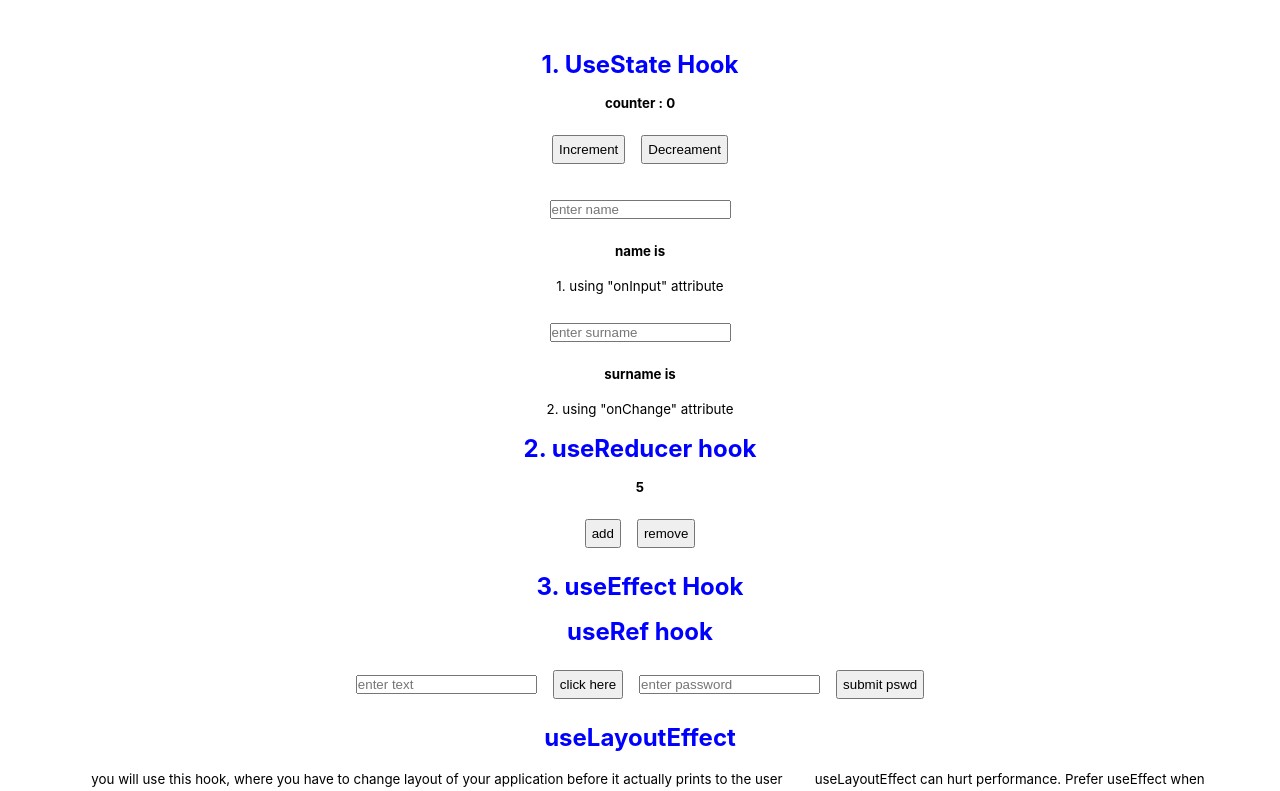
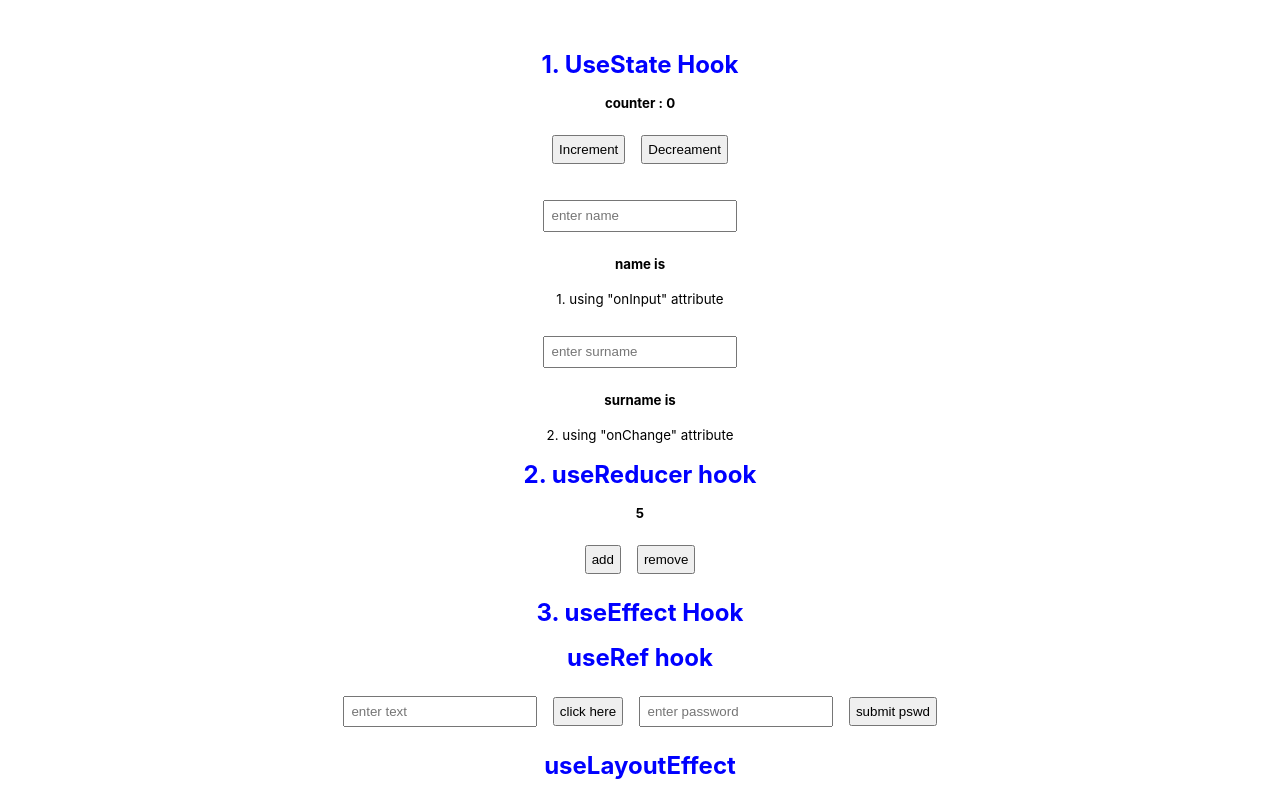
Before and after one commit to vaibhav18matere/react-hooks, a React (Create React App) app: page / in a window 1280 px wide. Shown: the top 791 px of the page. Built offline with nearby package versions, Linux system fonts and the light colour scheme; no server answers.

Commit message:
style : btn and input

```diff
--- a/src/App.css
+++ b/src/App.css
@@ -1,7 +1,6 @@
 *{
   box-sizing: border-box;
   margin:1rem;
-  padding:0
 }
 .App {
   text-align: center;
@@ -13,7 +12,10 @@
 button{
   margin:0.5rem;
   padding:5px;
+  border-radius: 1px solid gray;
+  cursor: pointer;
 }
 input{
   margin:0.5rem;
+  padding: 0.4rem;
 }
```
